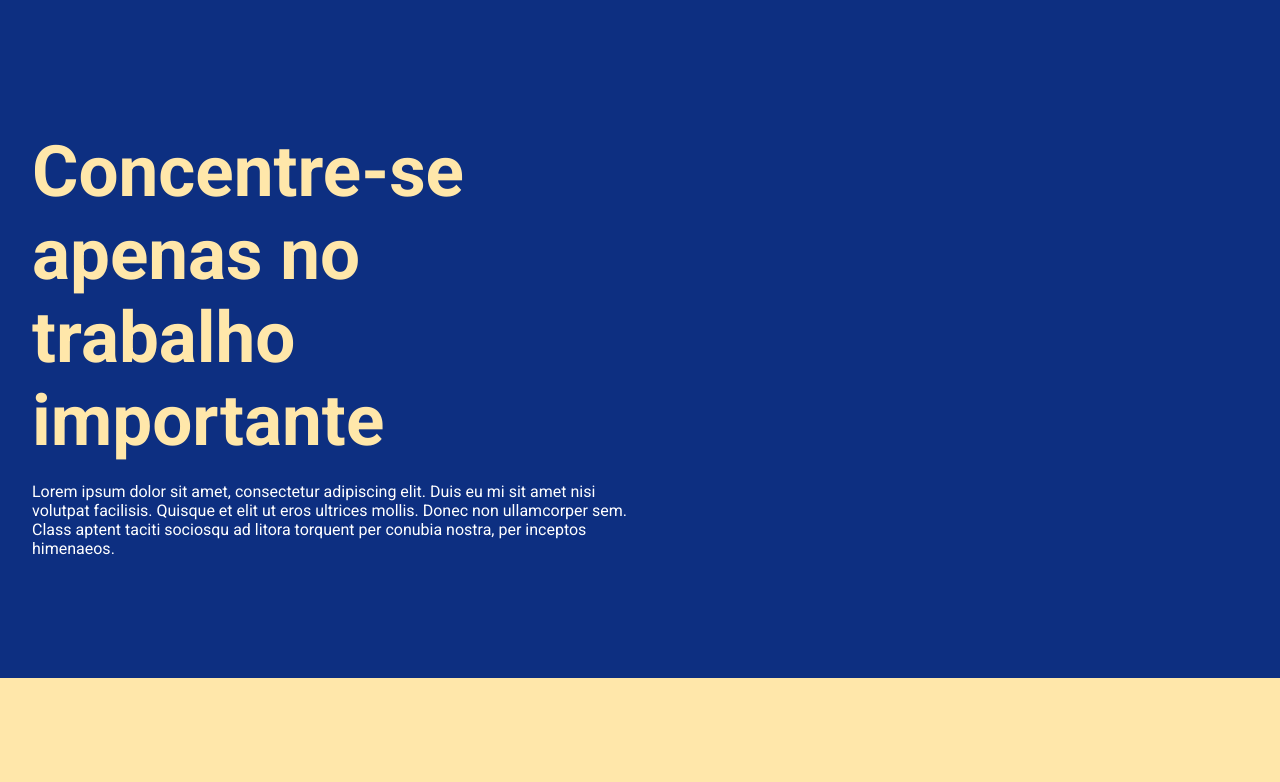
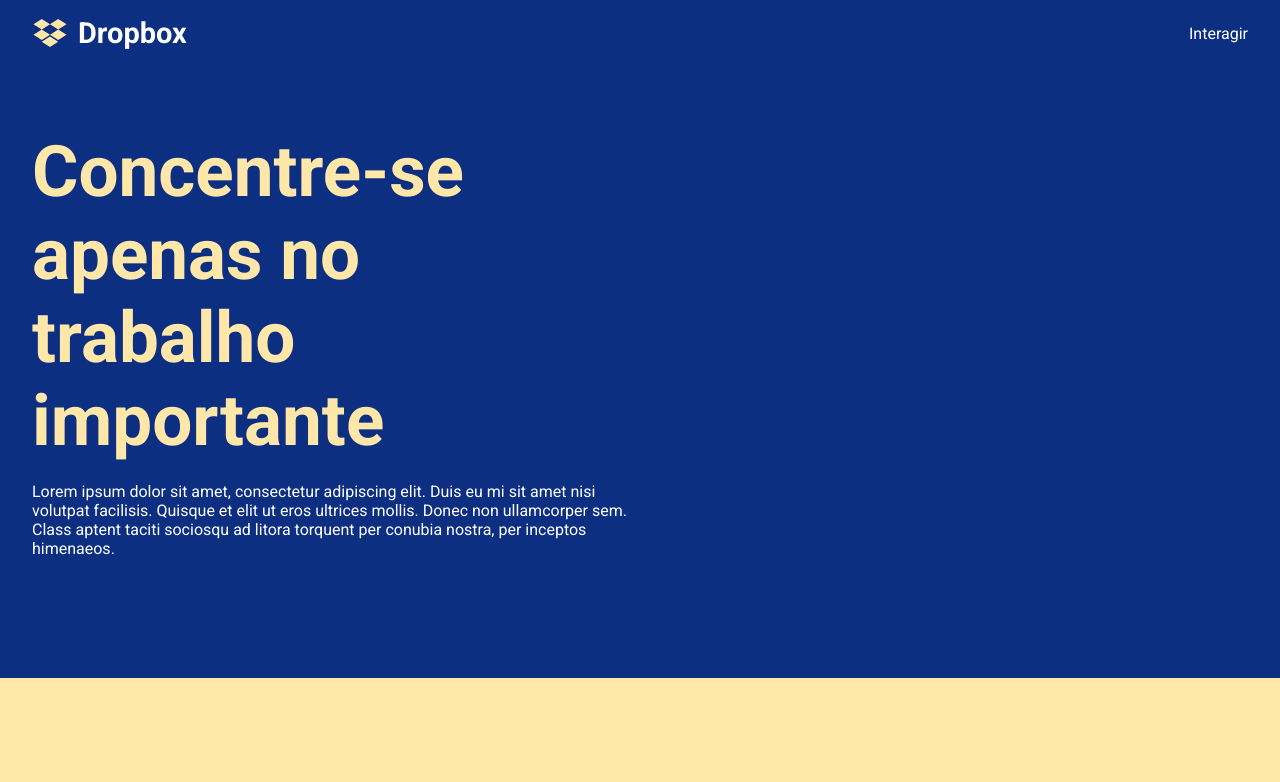
Before and after one commit to kamusari/clone-dropbox-menu, a React (Create React App) app: page / in a window 1280 px wide. Shown: the top 782 px of the page. Built offline with nearby package versions, Linux system fonts and the light colour scheme.

Commit message:
chore: create magic header

```diff
--- a/src/Components/Section/index.tsx
+++ b/src/Components/Section/index.tsx
@@ -1,6 +1,12 @@
 import React from "react";
 
-import { Container, Content } from "./styled";
+import {
+  Container,
+  HeaderWrapper,
+  Header,
+  DropboxLogo,
+  Content,
+} from "./styled";
 
 interface Props {
   variant: "blue" | "beige" | "white" | "black";
@@ -11,6 +17,16 @@ interface Props {
 const Section: React.FC<Props> = ({ variant, title, description }) => {
   return (
     <Container className={variant}>
+      <HeaderWrapper>
+        <Header>
+          <h1>
+            <DropboxLogo />
+            <span>Dropbox</span>
+          </h1>
+
+          <button>Interagir</button>
+        </Header>
+      </HeaderWrapper>
       <Content>
         <h2>{title}</h2>
         <p>{description}</p>
--- a/src/Components/Section/styled.tsx
+++ b/src/Components/Section/styled.tsx
@@ -1,4 +1,5 @@
 import styled from "styled-components";
+import { FaDropbox } from "react-icons/fa";
 
 export const Container = styled.div`
   --padding-top: 100px;
@@ -37,6 +38,61 @@ export const Container = styled.div`
   position: relative;
 `;
 
+export const HeaderWrapper = styled.div`
+  position: absolute;
+  top: 0;
+  left: 0;
+  right: 0;
+  bottom: 0;
+  clip: rect(auto, auto, auto, auto);
+`;
+
+export const Header = styled.div`
+  z-index: 3;
+  background: var(--bg-color);
+  display: flex;
+  justify-content: space-between;
+  max-width: 1440px;
+  margin: 0 auto;
+  padding: 16px 32px;
+
+  > h1 {
+    display: flex;
+    align-items: center;
+
+    > span {
+      color: var(--text-color);
+      margin-left: 10px;
+      font-size: 29px;
+    }
+  }
+
+  > button {
+    color: var(--text-color);
+    background: none;
+    border: none;
+    outline: none;
+    font-size: 16px;
+    cursor: pointer;
+
+    &:hover,
+    &:focus {
+      text-decoration: underline;
+    }
+  }
+
+  position: fixed;
+  top: 0;
+  left: 0;
+  right: 0;
+`;
+
+export const DropboxLogo = styled(FaDropbox)`
+  width: 36px;
+  height: 32px;
+  fill: var(--logo-color);
+`;
+
 export const Content = styled.div`
   z-index: 2;
   position: relative;
```
